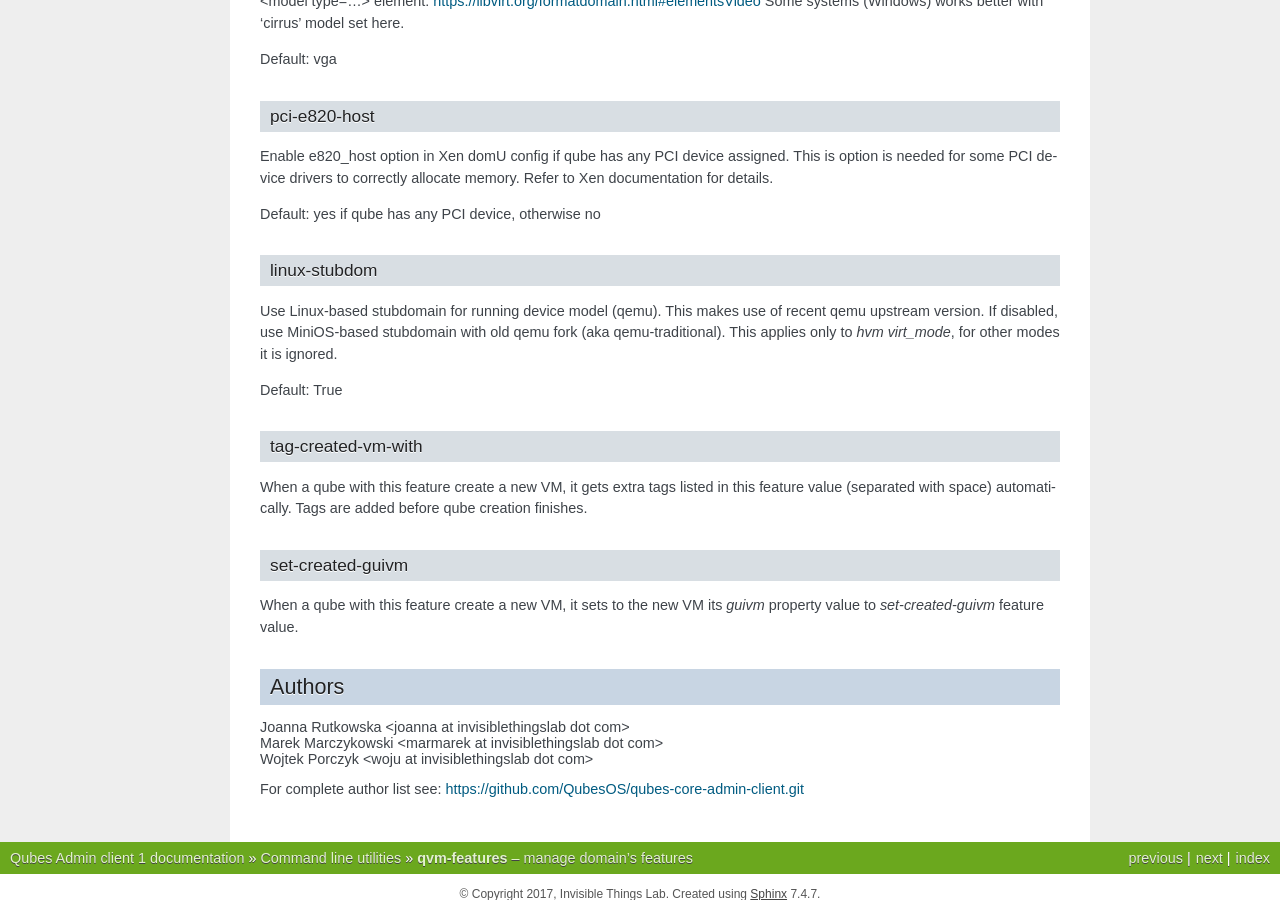
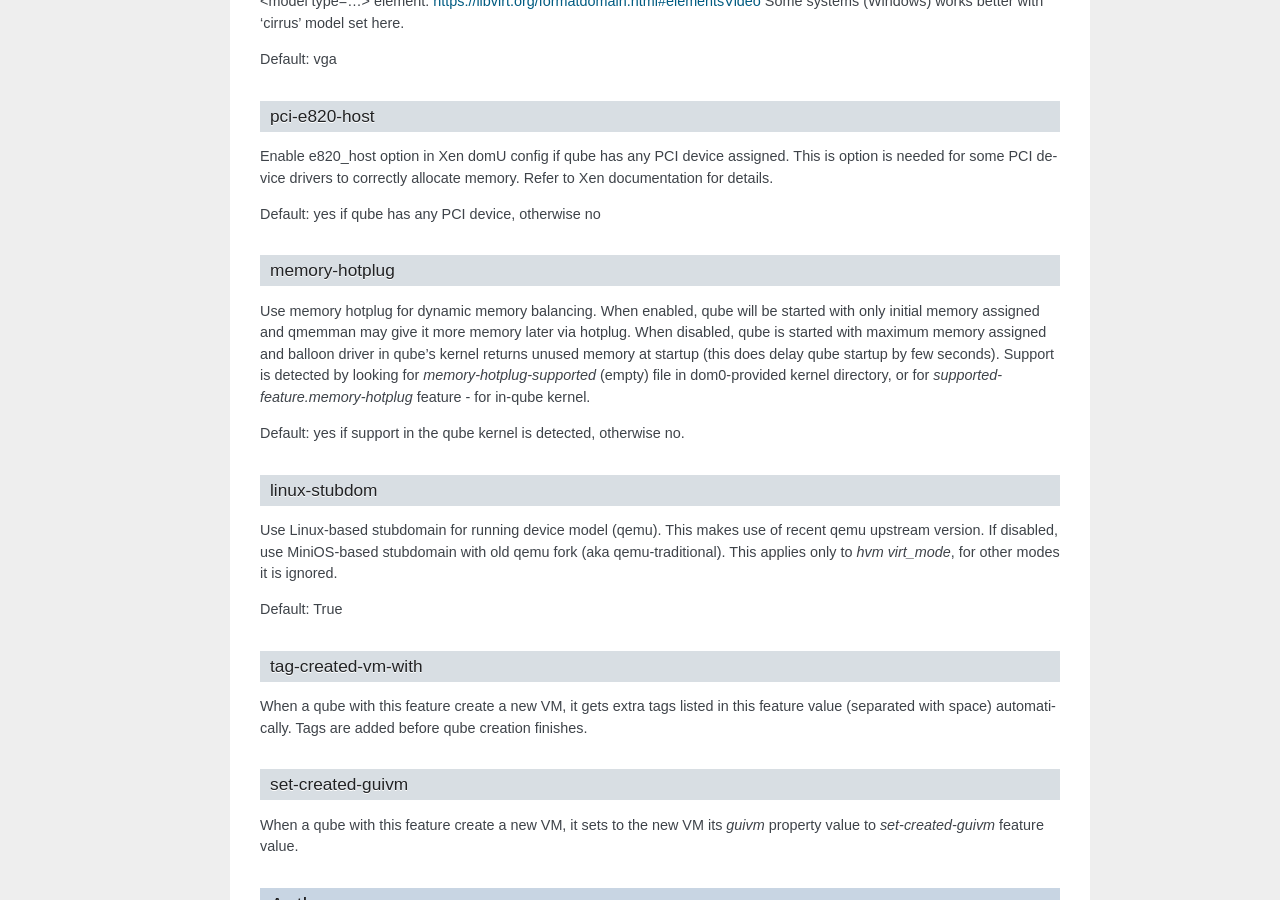
Before and after one commit to QubesOS/qubes-core-admin-client, a Sphinx documentation site: the page built from doc/manpages/qvm-features.rst, in a window 1280 px wide and 900 px high, scrolled down 3334 px. Built offline with Sphinx 7.4.7, drawn with Linux system fonts in a browser that asks for light colours; the version number could not be read and is left out.

Commit message:
doc: document memory-hotplug feature
QubesOS/qubes-issues#7956

```diff
--- a/doc/manpages/qvm-features.rst
+++ b/doc/manpages/qvm-features.rst
@@ -217,6 +217,20 @@ memory. Refer to Xen documentation for details.
 
 Default: yes if qube has any PCI device, otherwise no
 
+memory-hotplug
+^^^^^^^^^^^^^^
+
+Use memory hotplug for dynamic memory balancing. When enabled, qube will be
+started with only initial memory assigned and qmemman may give it more memory
+later via hotplug. When disabled, qube is started with maximum memory assigned
+and balloon driver in qube's kernel returns unused memory at startup (this does
+delay qube startup by few seconds).
+Support is detected by looking for `memory-hotplug-supported` (empty) file in
+dom0-provided kernel directory, or for `supported-feature.memory-hotplug`
+feature - for in-qube kernel.
+
+Default: yes if support in the qube kernel is detected, otherwise no.
+
 linux-stubdom
 ^^^^^^^^^^^^^
 
```
